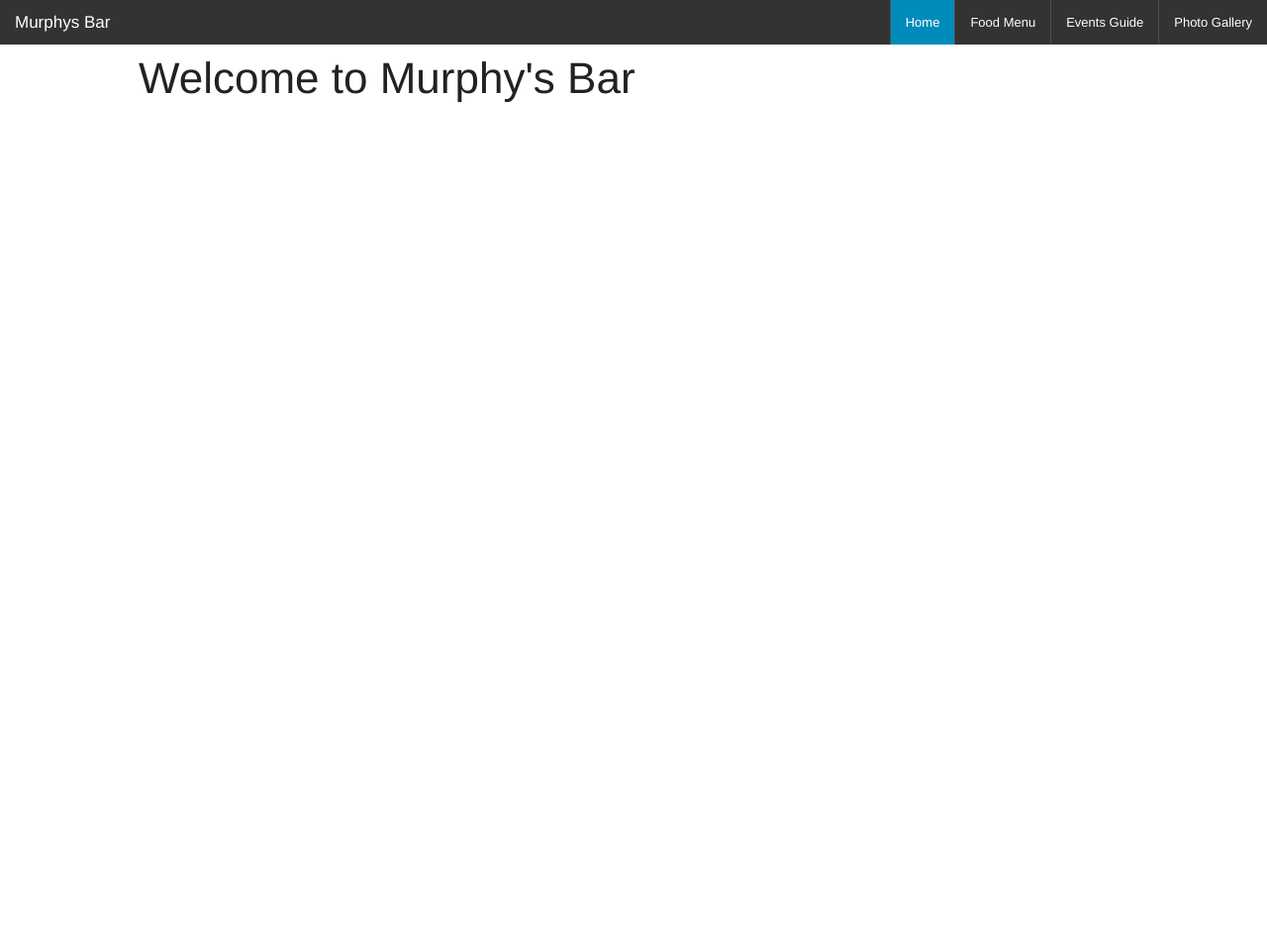
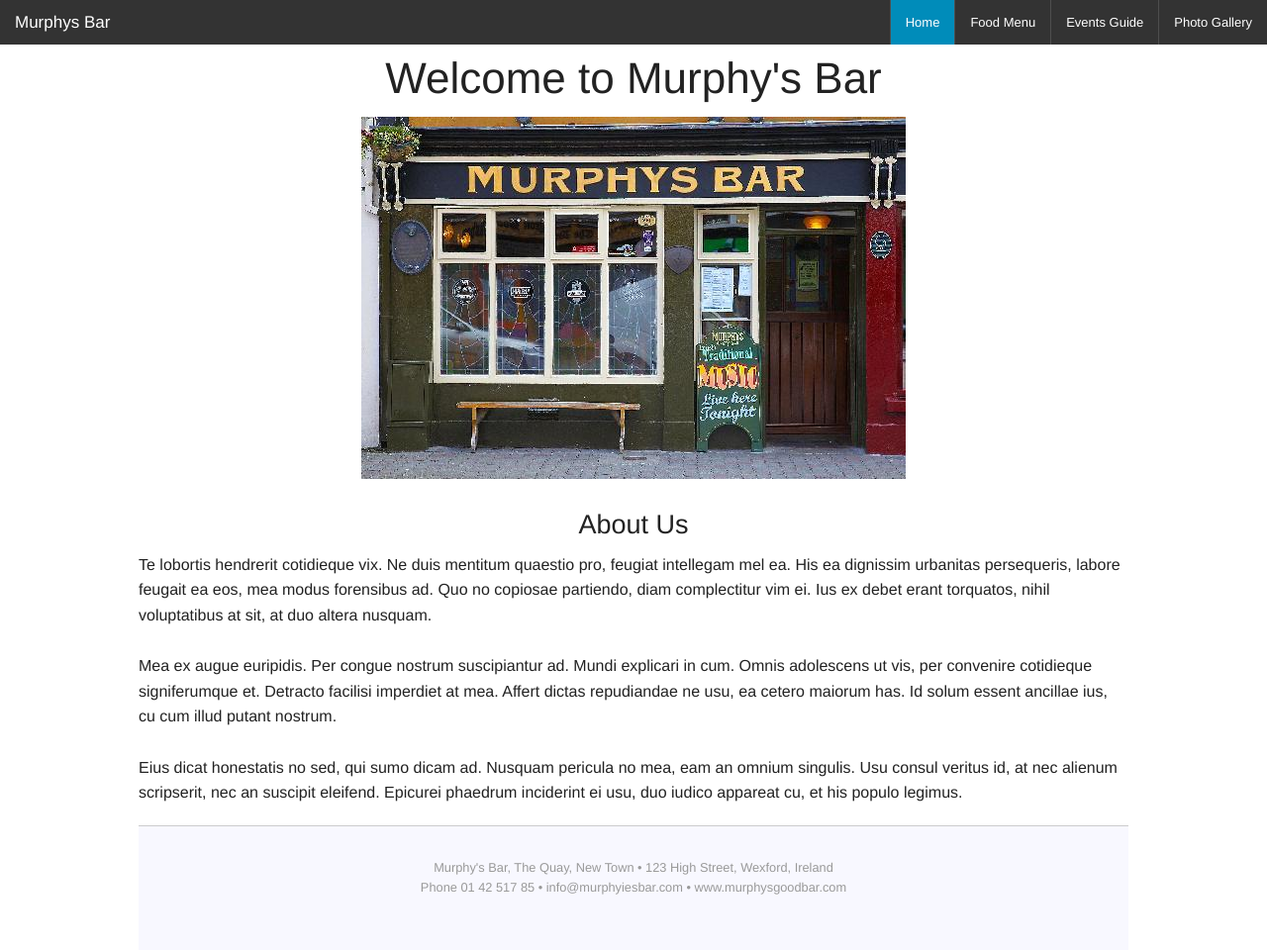
Before and after one commit to PatMurp/BarWebApp, a plain HTML site: page index.html at #/home in a window 1280 px wide. Shown: the whole page at 99% size. Before the commit the page ends 800 px from the top, so only its background shows below. Drawn offline with Linux system fonts and the light colour scheme.

Commit message:
add a footer and basic home page content

```diff
--- a/css/custom.css
+++ b/css/custom.css
@@ -0,0 +1,15 @@
+
+
+footer {
+	background: ghostwhite;
+	padding: 2em 0;
+	color: #999;
+	border-top: 1px solid #ccc;
+}
+footer p {
+	font-size: 0.8em;
+}
+
+#footPadding {
+	padding-bottom: 25px;
+}
--- a/index.html
+++ b/index.html
@@ -5,6 +5,7 @@
 		<meta name="viewport" content="width=device-width, initial-scale=1.0">
 		<title>BarWebApp</title>
 		<link rel="stylesheet" type="text/css" href="css/foundation.min.css">
+		<link rel="stylesheet" type="text/css" href="css/custom.css">
 		<script src="js/modernizr.js"></script>
 	</head>
 	<body>
@@ -34,6 +35,14 @@
 		<div class="row">
 			<div ng-view></div>
 	  </div>
+
+		  <footer class="row">
+	      <div class="large-12 columns text-center">
+	        <p>Murphy's Bar, The Quay, New Town •
+	          123 High Street, Wexford, Ireland  <br>Phone 01 42 517 85 • info@murphyiesbar.com • www.murphysgoodbar.com</p>
+	      </div>
+	    </footer>
+
 		<script src="js/jquery.js"></script>
 		<script src="js/foundation.min.js"></script>
 		<script src="lib/angular.min.js"></script>
--- a/partials/home.html
+++ b/partials/home.html
@@ -1 +1,12 @@
-<h1>Welcome to Murphy's Bar</h1>
+<div class="text-center">
+	<h1>Welcome to Murphy's Bar</h1>
+	<img src="img/murphy-s-bar.jpg" id="footPadding">
+<h3>About Us</h3>
+</div>
+<p>
+	Te lobortis hendrerit cotidieque vix. Ne duis mentitum quaestio pro, feugiat intellegam mel ea. His ea dignissim urbanitas persequeris, labore feugait ea eos, mea modus forensibus ad. Quo no copiosae partiendo, diam complectitur vim ei. Ius ex debet erant torquatos, nihil voluptatibus at sit, at duo altera nusquam.<br><br>
+
+	Mea ex augue euripidis. Per congue nostrum suscipiantur ad. Mundi explicari in cum. Omnis adolescens ut vis, per convenire cotidieque signiferumque et. Detracto facilisi imperdiet at mea. Affert dictas repudiandae ne usu, ea cetero maiorum has. Id solum essent ancillae ius, cu cum illud putant nostrum.<br><br>
+
+	Eius dicat honestatis no sed, qui sumo dicam ad. Nusquam pericula no mea, eam an omnium singulis. Usu consul veritus id, at nec alienum scripserit, nec an suscipit eleifend. Epicurei phaedrum inciderint ei usu, duo iudico appareat cu, et his populo legimus.
+</p>
```
Also changed, not shown: partials/menu.html (line endings or trailing spaces).
